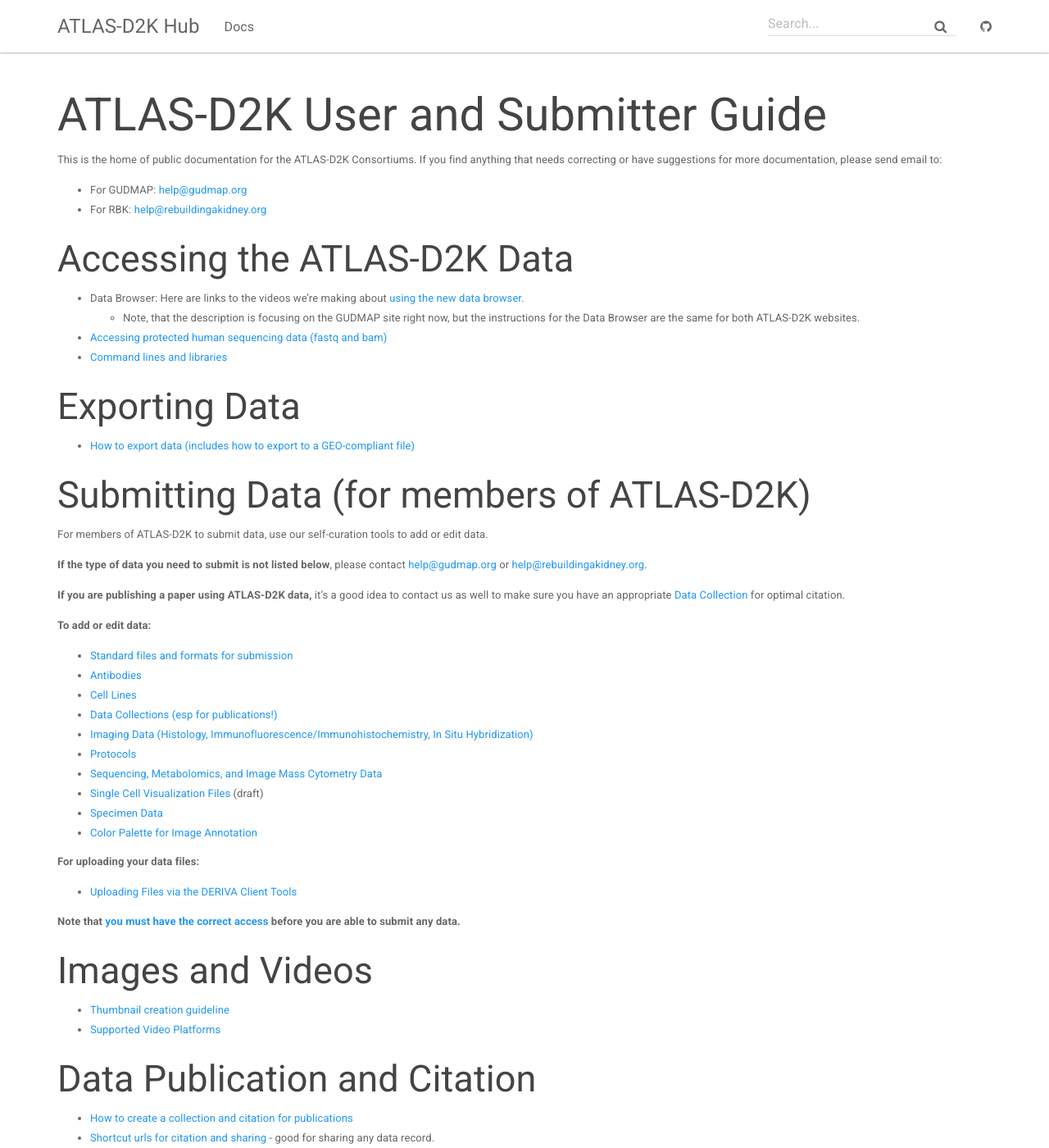
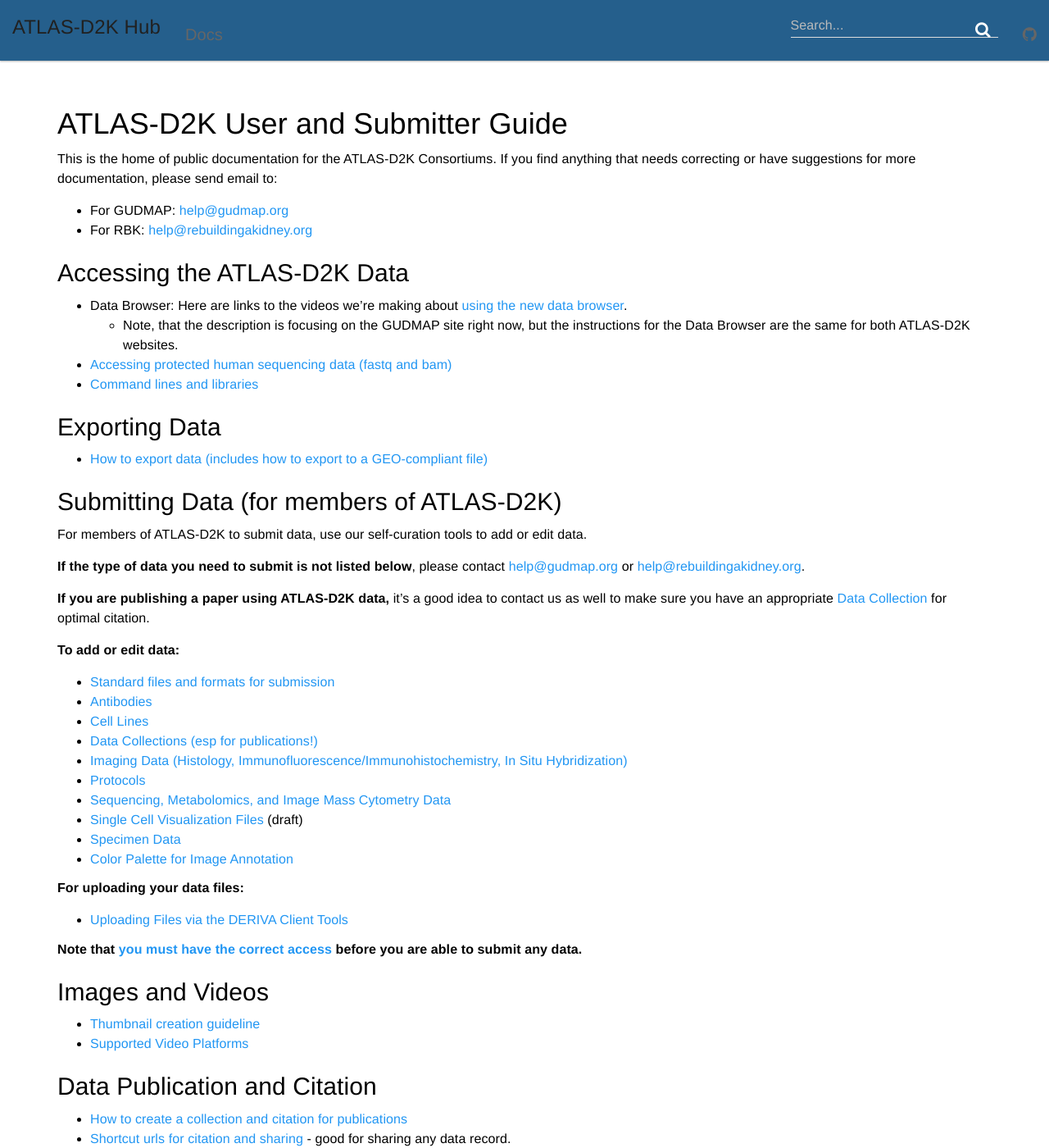
Before and after one commit to informatics-isi-edu/atlas-d2k-docs, a Jekyll site: the page built from docs/index.md, in a window 1280 px wide and 1400 px high. Shown: the whole window at 82% size. Built offline with Jekyll 4.4.1, drawn with Linux system fonts in a browser that asks for light colours; our own code applies the rules of GitHub Pages for plain Markdown files.

Commit message:
porting over some styles from facebase docs
For improved readability

```diff
--- a/docs/assets/css/custom.css
+++ b/docs/assets/css/custom.css
@@ -1,3 +1,73 @@
+
+body, p, h1, h2, h3, h4, h5, h6, .h1, .h2, .h3, .h4, .h5, .h6 {
+  font-family: "Helvetica Neue",Helvetica,Arial,sans-serif;
+  color: #000;
+}
+
+body {
+  font-size: 16px;
+  line-height: 1.5;
+}
+
+p {
+  margin: 0 0 15px;
+}
+
+h1, h2, h3, h4, h5, h6, .h1, .h2, .h3, .h4, .h5, .h6 {
+  font-weight: 500;
+}
+
+h1, .h1 {
+  font-size: 36px;
+}
+
+h2, .h2 {
+  font-size: 30px;
+}
+
+.navbar-default {
+  background-color: #255F8C;
+  border-color: #255F8C;
+}
+
+.panel-title>a, .panel-title>small, .panel-title>.small, .panel-title>small>a, .panel-title>.small>a {
+  font-weight: 500;
+}
+
+.container.navbar-container {
+  width: 100%;
+  font-size: 20px;
+  color: #fff;
+}
+
+.page-content {
+  padding-top: 21px;
+}
+
+.navbar-nav {
+    float: left;
+    margin: 10px 0 0 0;
+}
+
+form.navbar-form.navbar-left {
+    margin-top: 14px;
+}
+
+.tt-suggestion.tt-selectable {
+    background-color: #fff;
+    padding: 15px;
+    border: 1px solid #ccc;
+}
+
+.navbar-inverse .navbar-nav>li>a {
+    color: #CCC;
+    font-size: 16px;
+}
+
+.navbar-inverse .navbar-nav>li>a:hover {color:#FFF;}
+.navbar-inverse .navbar-nav>li>a:visited {color:#CCC;}
+
+
 .tt-input,
 .tt-hint {
     /* UPDATE: newer versions use tt-input instead of tt-query */
```
